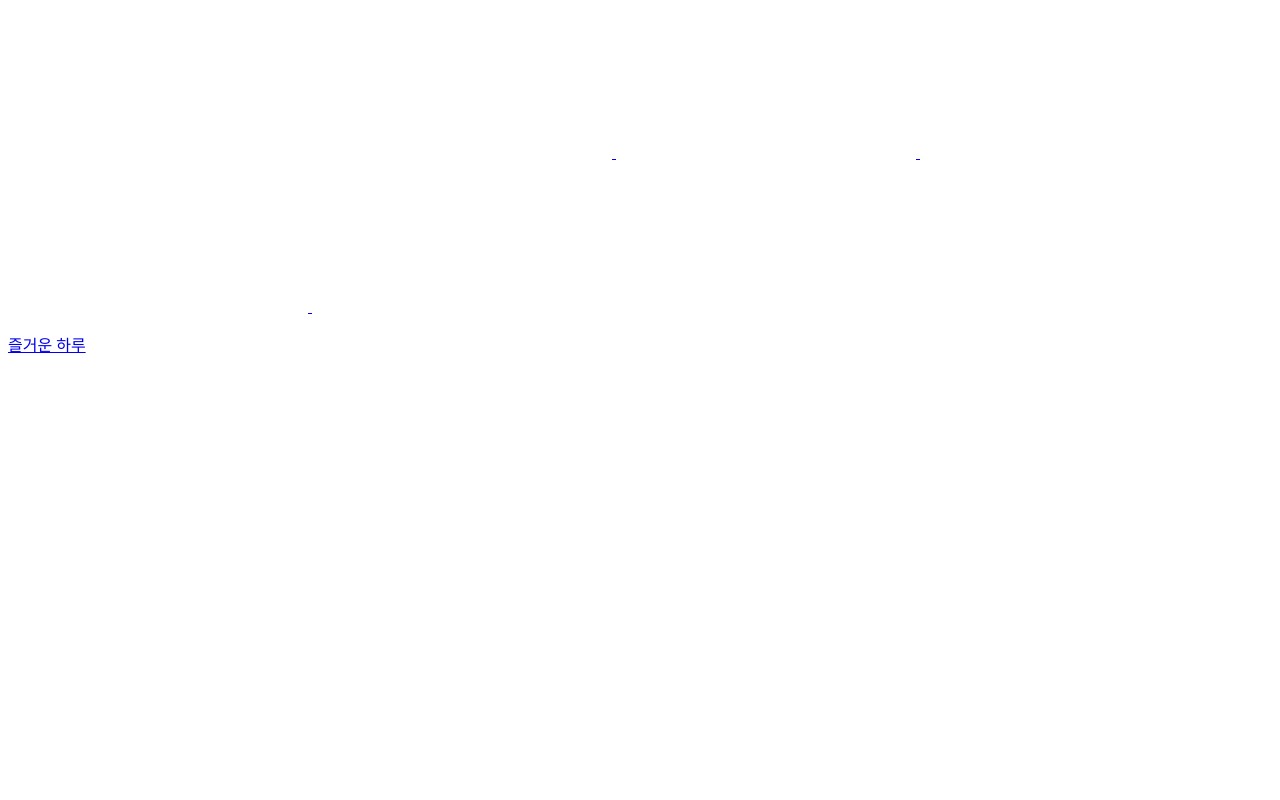
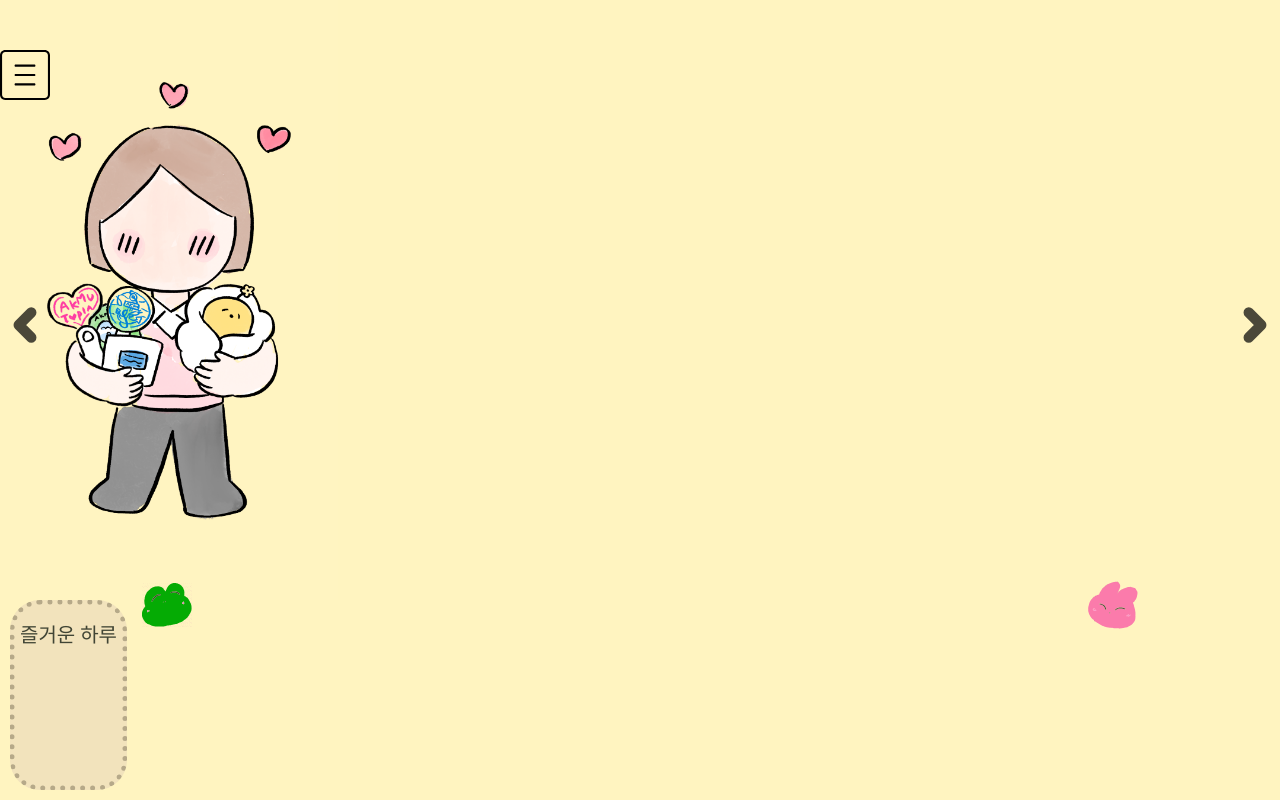
Before and after one commit to EunbinChoe/AKMU10, a website: page main.html in a window 1280 px wide. Drawn offline with Linux system fonts and the light colour scheme; the site is published under a folder, as on GitHub Pages, so addresses that start at the root find nothing.

```diff
--- a/main.html
+++ b/main.html
@@ -13,39 +13,39 @@
       href="https://fonts.googleapis.com/css2?family=Inter:wght@400;700&display=swap"
       rel="stylesheet"
     />
-    <link rel="stylesheet" href="../css/normalize.css" />
-    <link rel="stylesheet" href="../css/styles.css" />
+    <link rel="stylesheet" href="css/normalize.css" />
+    <link rel="stylesheet" href="css/styles.css" />
   </head>
   <body class="s1">
     <div class="top">
       <svg class="icon menu">
-        <use xlink:href="../images/sprite.svg#menu"></use>
+        <use xlink:href="images/sprite.svg#menu"></use>
       </svg>
       <a href="#" class="move-left">
         <svg class="icon to-left">
-          <use xlink:href="../images/sprite.svg#chevron"></use>
+          <use xlink:href="images/sprite.svg#chevron"></use>
         </svg>
       </a>
       <a href="#" class="move-right">
         <svg class="icon to-right">
-          <use xlink:href="../images/sprite.svg#chevron"></use>
+          <use xlink:href="images/sprite.svg#chevron"></use>
         </svg>
       </a>
-      <img class="scene" src="../images/akmuEG1.PNG" alt="" />
+      <img class="scene" src="images/akmuEG1.PNG" alt="" />
     </div>
     <div class="bottom">
       <a href="pg2_12.html">
         <svg class="icon frog">
-          <use xlink:href="../images/sprite.svg#CHANfrog1"></use>
+          <use xlink:href="images/sprite.svg#CHANfrog1"></use>
         </svg>
         <svg class="icon bunny">
-          <use xlink:href="../images/sprite.svg#SUbunny1"></use>
+          <use xlink:href="images/sprite.svg#SUbunny1"></use>
         </svg>
         <div class="box">
           <div class="text">
             <p>즐거운 하루</p>
             <svg class="icon">
-              <use xlink:href="../images/sprite.svg#menu-svgrepo-com"></use>
+              <use xlink:href="images/sprite.svg#menu-svgrepo-com"></use>
             </svg>
           </div>
         </div>
```
Also changed, not shown: example.html (+2 -2 lines), start.html (+3 -3 lines), dist/start.html, 15 other files.
